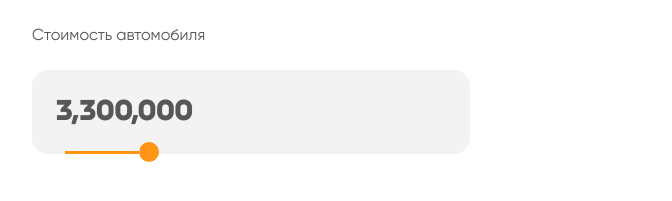
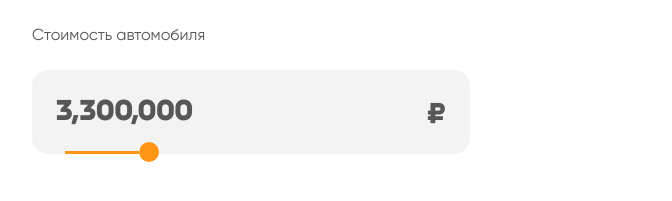
Before and after one commit to shtramvasov/friendlee-test, a React (Vite) app: page / in a window 1280 px wide. Shown: the part 371-572 px from the top of the page, without its empty margins (15-687 px from the left). Built offline with nearby package versions, Linux system fonts and the light colour scheme.

Commit message:
added basic styling for Input component

```diff
--- a/src/components/Input/Input.jsx
+++ b/src/components/Input/Input.jsx
@@ -10,12 +10,17 @@ function Input({ label, initialValue, variant }) {
 			<label>
 				<p className={styles.input__label}>{label}</p>
 				<div className={styles.input__fields}>
+					<span className={styles.input__wrapper}>
 						<input
 							value={formatNumber(value)}
 							onChange={e => setValue(e.target.value)}
 							type='text'
 							className={classnames(styles.input__field, styles.input__number)}
 						/>
+						<p className={styles.input__suffix}>
+							{variant == 'price' ? '₽' : variant == 'month' ? 'мес.' : ''}
+						</p>
+					</span>
 					<input
 						type='range'
 						min={variant == 'price' ? 1500000 : variant == 'month' ? 6 : 10}
--- a/src/components/Input/Input.module.scss
+++ b/src/components/Input/Input.module.scss
@@ -15,6 +15,21 @@
 	display: flex;
 	flex-direction: column;
 	align-items: center;
+}
+
+.input__wrapper {
+	position: relative;
+	display: flex;
+	align-items: center;
+}
+
+.input__suffix {
+	position: absolute;
+	right: 1.25rem;
+	font-size: 1.375rem;
+	color: $font-lightgray;
+	font-family: 'Nekst-Black';
+	font-weight: 700;
 }
 
 .input__field {
@@ -51,4 +66,9 @@
 		font-size: 1.875rem;
 		padding: 1.5rem;
 	}
+
+	.input__suffix {
+		right: 1.5rem;
+		font-size: 1.875rem;
+	}
 }
```
Lines whose indentation alone changed are shown as unchanged.
